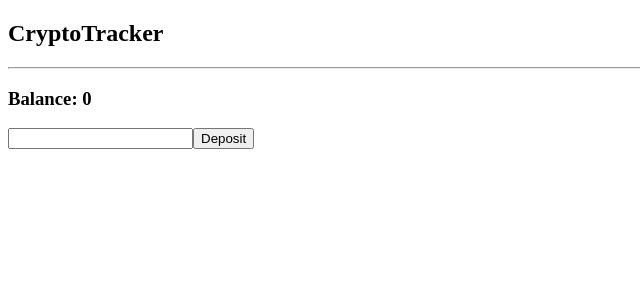
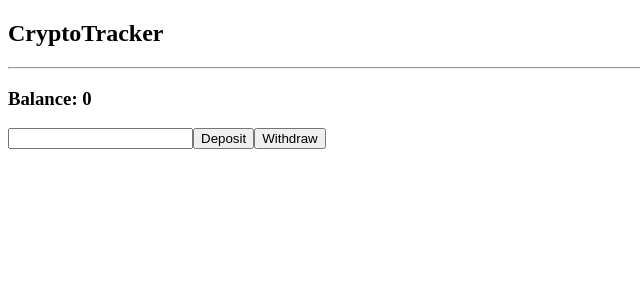
Before and after one commit to DKeen0123/CryptoTracker, a React (Create React App) app: page / in a window 1280 px wide. Shown: the top 300 px of the page, without its empty margins (0-640 px from the left). Built offline with nearby package versions, Linux system fonts and the light colour scheme.

Commit message:
User can withdraw from the balance

```diff
--- a/src/components/Wallet.js
+++ b/src/components/Wallet.js
@@ -1,6 +1,6 @@
 import React, { Component } from 'react';
 import { connect } from 'react-redux';
-import { deposit } from '../actions/action_balance';
+import { deposit, withdraw } from '../actions/action_balance';
 
 export class Wallet extends Component {
   constructor() {
@@ -13,6 +13,7 @@
     this.setState({ balance: parseInt(event.target.value, 10) });
 
   deposit = () => this.props.deposit(this.state.balance);
+  withdraw = () => this.props.withdraw(this.state.balance);
 
   render() {
     return (
@@ -21,6 +22,9 @@
         <input className="input-balance" onChange={this.updateBalance} />
         <button onClick={this.deposit} className="deposit-btn">
           Deposit
+        </button>
+        <button onClick={this.withdraw} className="withdrawal-btn">
+          Withdraw
         </button>
       </div>
     );
@@ -31,5 +35,5 @@
   state => {
     return { balance: state.balance };
   },
-  { deposit }
+  { deposit, withdraw }
 )(Wallet);
```
Also changed, not shown: 2 other files (tests, documents, lock files or other folders).
